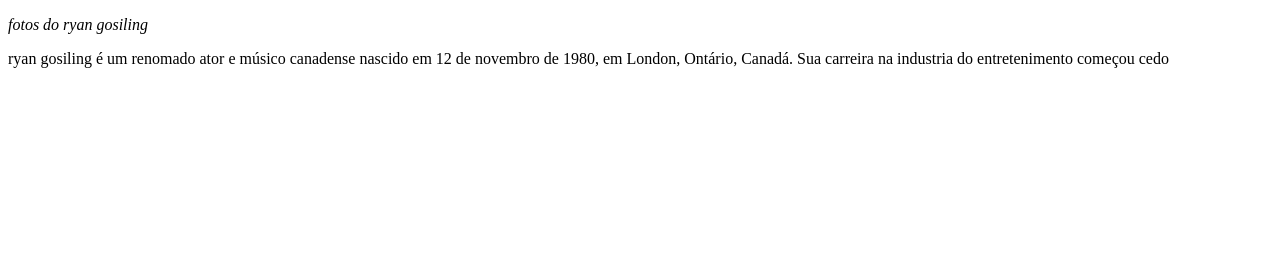
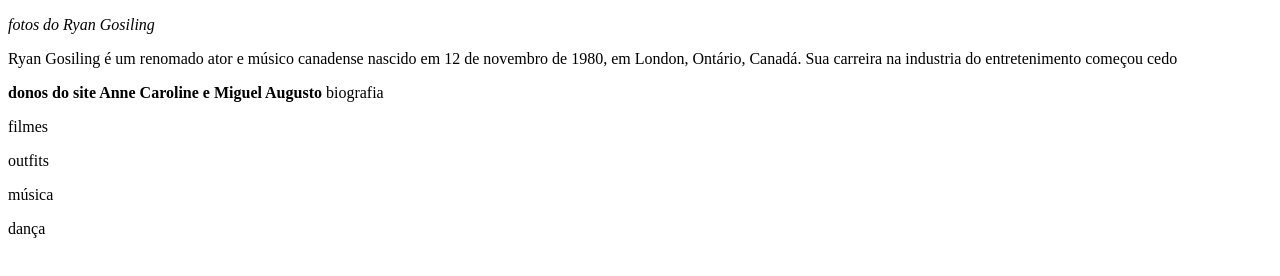
Before and after one commit to abx6x/site9, a plain HTML site: page index.html in a window 1280 px wide. Drawn offline with Linux system fonts and the light colour scheme.

Commit message:
ryan abu

```diff
--- a/index.html
+++ b/index.html
@@ -4,10 +4,18 @@
     <meta charset="UTF-8">
     <meta name="viewport" content="width=device-width, initial-scale=1.0">
     <title>drive</title>
-    <p><em>fotos do ryan gosiling</em></p>
+    <p><em>fotos do Ryan Gosiling</em></p>
 </head>
 <body>
-    <p>ryan gosiling é um renomado ator e músico canadense nascido em 12 de novembro de 1980, em London, Ontário, Canadá. Sua carreira na industria do entretenimento começou cedo</p>
+    <p>Ryan Gosiling é um renomado ator e músico canadense nascido em 12 de novembro de 1980, em London, Ontário, Canadá. Sua carreira na industria do entretenimento começou cedo</p>
+  <strong>donos do site Anne Caroline e Miguel Augusto</strong>
+  <class="categorias"<p>biografia</p></class>
+  <class="categorias"<p>filmes</p></class>
+  <class="categorias"<p>outfits</p></class>
+  <class="categorias"<p>música</p></class>
+  <class="categorias"<p>dança</p></class>
+
+
 
 </body>
 </html>
--- /dev/null
+++ b/style.css
@@ -0,0 +1,3 @@
+.background{
+    padding: 0%;
+}
```
